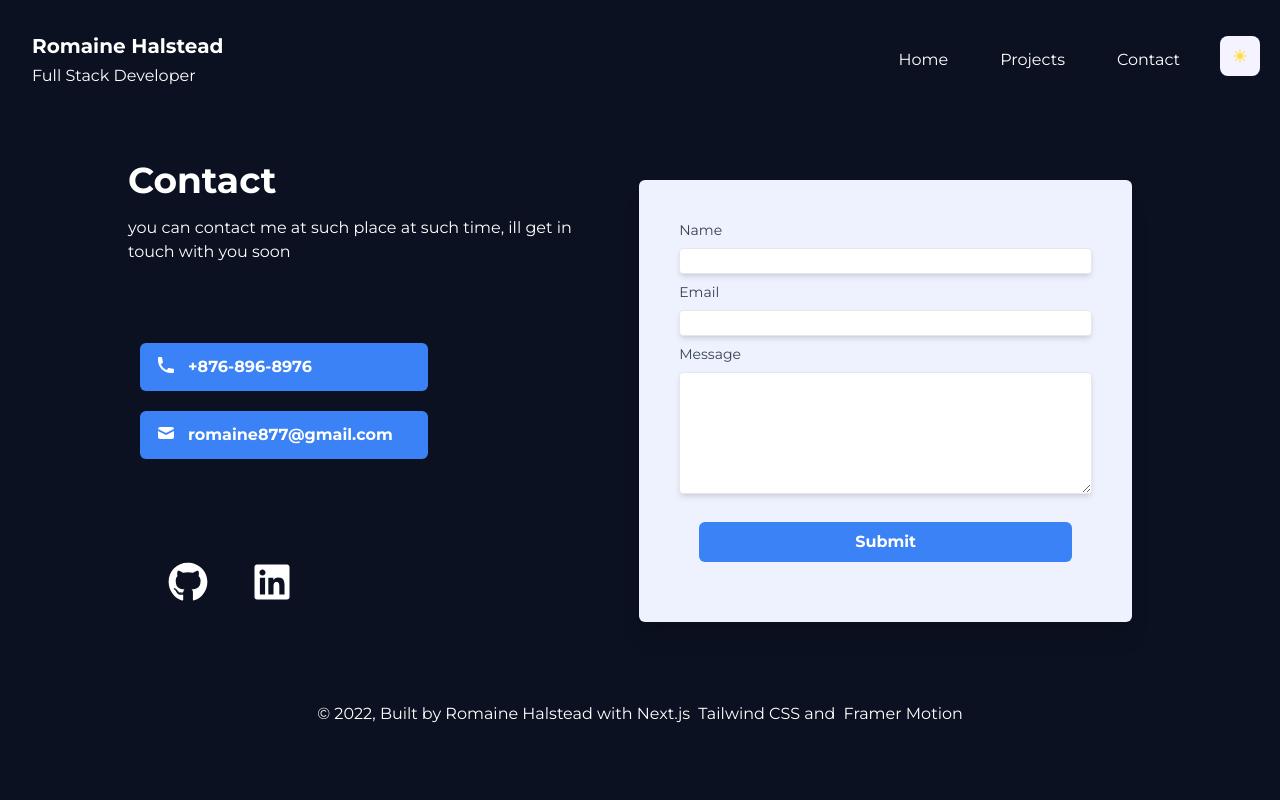
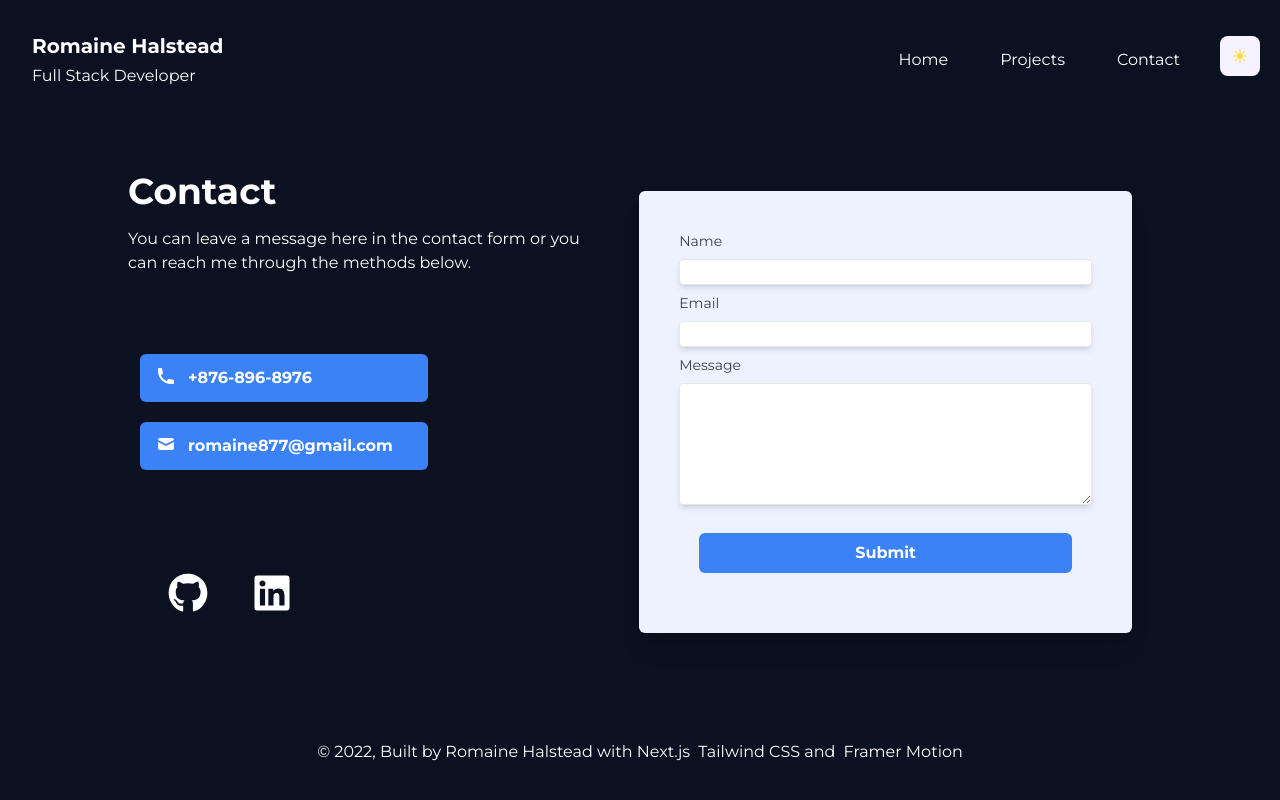
Before and after one commit to romaine877/next_portfolio, a Next.js app: page /contact in a window 1280 px wide. Built offline with nearby package versions, Linux system fonts and the light colour scheme; no server answers.

Commit message:
footer layout fix, contact narative adjusted, index layout fix

```diff
--- a/components/Footer.js
+++ b/components/Footer.js
@@ -2,8 +2,8 @@
 
 export default function Footer() {
   return (
-    <div className="flex justify-center items-center h-16 ">
-      <p className="dark:text-white text-center">
+    <div className="flex justify-center items-center h-24 ">
+      <p className="dark:text-white text-center m-10">
         © {new Date().getFullYear()}, Built by Romaine Halstead with
         {` `}
         <a href="https://nextjs.org/">Next.js</a>
--- a/components/Layout.js
+++ b/components/Layout.js
@@ -1,5 +1,4 @@
 import Head from 'next/head';
-import Image from 'next/image';
 import React from 'react';
 import Footer from './Footer';
 import Navbar from './Navbar';
@@ -7,11 +6,8 @@ import Navbar from './Navbar';
 export default function Layout({ children, title }) {
   return(
     <div>
-      {/* <Image src="/images/bk.jpg" alt="Romaine Halstead" layout='fill' objectFit='cover' className="h-full w-full object-cover z-0 bg-opacity-10" /> */}
 
-
-
-        <div className='max-w-7xl mx-auto relative h-screen'>
+        <div className='max-w-7xl mx-auto relative h-screen flex flex-col justify-between'>
 
         <Head>
             <title>Romaine Halstead - {title}</title>
--- a/components/Navbar.js
+++ b/components/Navbar.js
@@ -1,5 +1,4 @@
 import Link from "next/link";
-import { FaSun, FaMoon,  } from "react-icons/fa";
 import { HiMoon, HiSun  } from "react-icons/hi";
 import { useEffect, useState } from "react";
 
--- a/pages/contact.js
+++ b/pages/contact.js
@@ -142,9 +142,8 @@ export default function Contact() {
         <div className="md:w-1/2 flex flex-col justify-between">
           <div className="mb-10">
             <h1 className="text-4xl font-bold dark:text-white">Contact</h1>
-            <p className="dark:text-white my-4">
-              you can contact me at such place at such time, ill get in touch
-              with you soon
+            <p className="dark:text-white my-4 md:pr-6">
+              You can leave a message here in the contact form or you can reach me through the methods below.
             </p>
           </div>
           <div className="mb-10">
--- a/pages/index.js
+++ b/pages/index.js
@@ -1,5 +1,4 @@
 import Layout from "../components/Layout";
-import Navbar from "../components/Navbar";
 import Link from "next/link";
 import Image from "next/image";
 import { motion } from "framer-motion";
@@ -7,7 +6,7 @@ import { motion } from "framer-motion";
 export default function Home() {
   return (
     <Layout title={'Home'}>
-      <div className="md:h-5/6 flex items-center">
+      <div className=" flex items-center">
         <div className=" w-5/6 mx-auto ">
           <h1 className="text-5xl font-bold pb-6 dark:text-white text-black text-center">
             Freelance Web and Mobile App Developer
--- a/pages/projects.js
+++ b/pages/projects.js
@@ -1,16 +1,16 @@
 import { AnimatePresence, motion } from "framer-motion";
-
 import React, { useState } from "react";
 import Layout from "../components/Layout";
 import Project from "../components/Project";
 import ProjectModal from "../components/ProjectModal";
-import {API_URL} from "../utils/api";
+import { projectsApi } from "../config";
+
 
 export default function Projects({ projects }) {
   const [selectedItem, setSelectedItem] = useState(null);
   return (
     <Layout title='Projects'>
-      <div className="grid grid-cols-1 lg:grid-cols-2 mx-6 gap-2">
+      <div className="grid grid-cols-1 lg:grid-cols-2 mx-6 md:mb-5">
         {projects.map((project) => (
           <motion.div key={project.id}>
 
@@ -30,7 +30,7 @@ export default function Projects({ projects }) {
 
 
 export async function getServerSideProps() {
-  const res = await fetch(API_URL);
+  const res = await fetch(projectsApi);
   const projectList = await res.json();
   const projects = projectList.projects;
 
--- a/utils/api.js
+++ /dev/null
@@ -1 +0,0 @@
-export const API_URL = process.env.API_URL
```
Also changed, not shown: components/ProjectModal.js (+0 -24 lines), pages/api/data.json (deleted, +0 -36 lines).
